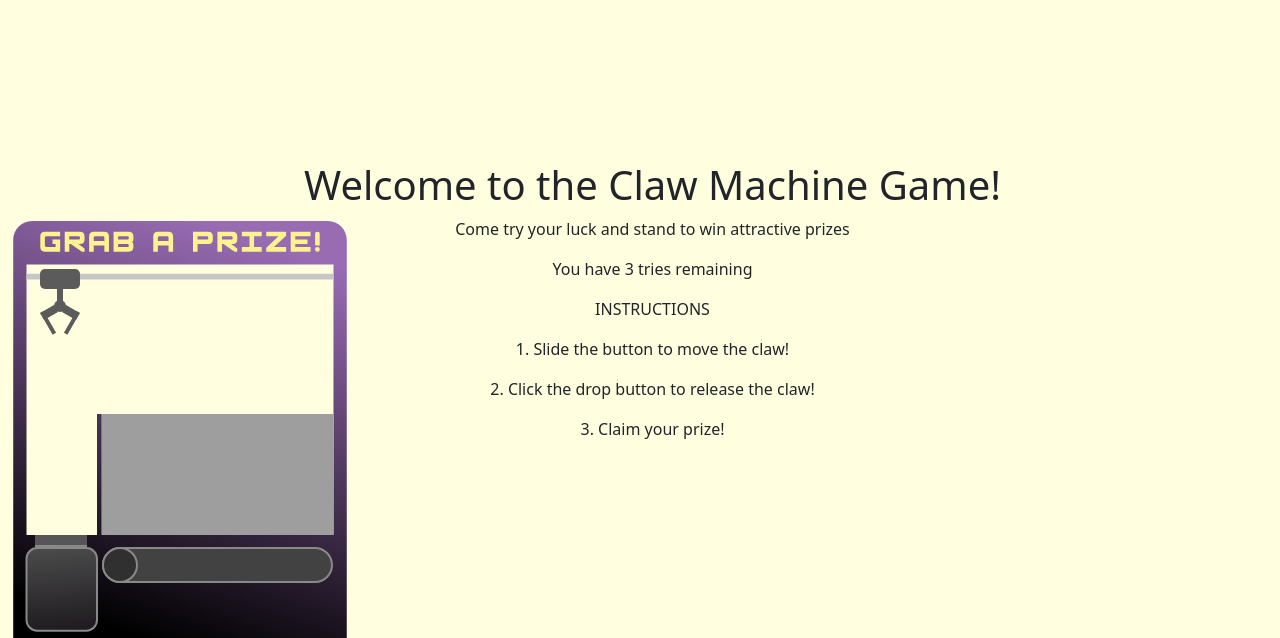
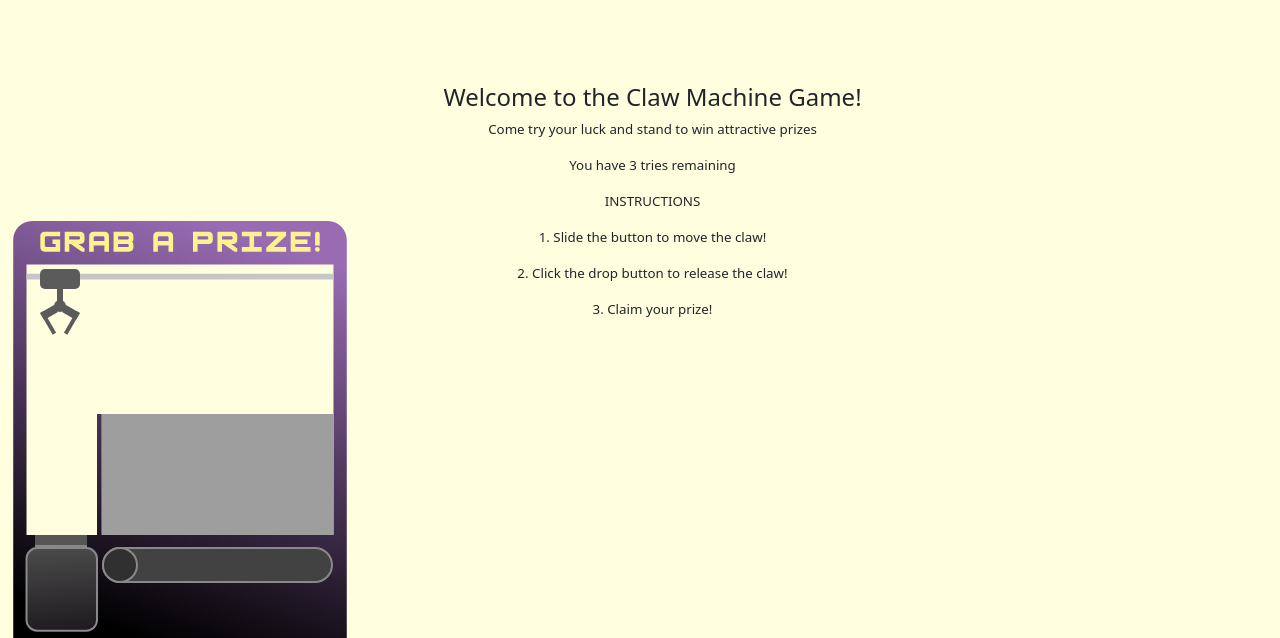
Before and after one commit to rainbowfartz/shop, a Flask app: page /game in a window 1280 px wide. Shown: the part 96-734 px from the top of the page. Run offline with Flask 3, Linux system fonts and the light colour scheme; the visitor is signed in with stand-in values (Sample User, id 1); some libraries are stand-ins or nearby versions; grey boxes are pictures that could not be loaded.

Commit message:
sdfgjbkg;osefjdg;hbsdf;o

```diff
--- a/static/claw design and keyframes.css
+++ b/static/claw design and keyframes.css
@@ -29,8 +29,8 @@ nav a {
 
 .tries {
   width: 100%;
-
-  margin-top: 800px;
+  font-size: smaller;
+  margin-top: 600px;
   padding-left: 25px;
   display: inline-block;
   list-style: auto;
--- a/templates/index1.html
+++ b/templates/index1.html
@@ -29,7 +29,7 @@
     }
 </style>
     <section class="tries">
-        <h1>Welcome to the Claw Machine Game!</h1>
+        <h4>Welcome to the Claw Machine Game!</h1>
         <p>Come try your luck and stand to win attractive prizes</p>
         <p>You have {{tries}} tries remaining</p>
         <p>INSTRUCTIONS</p>
```
Also changed, not shown: 1 other file.
